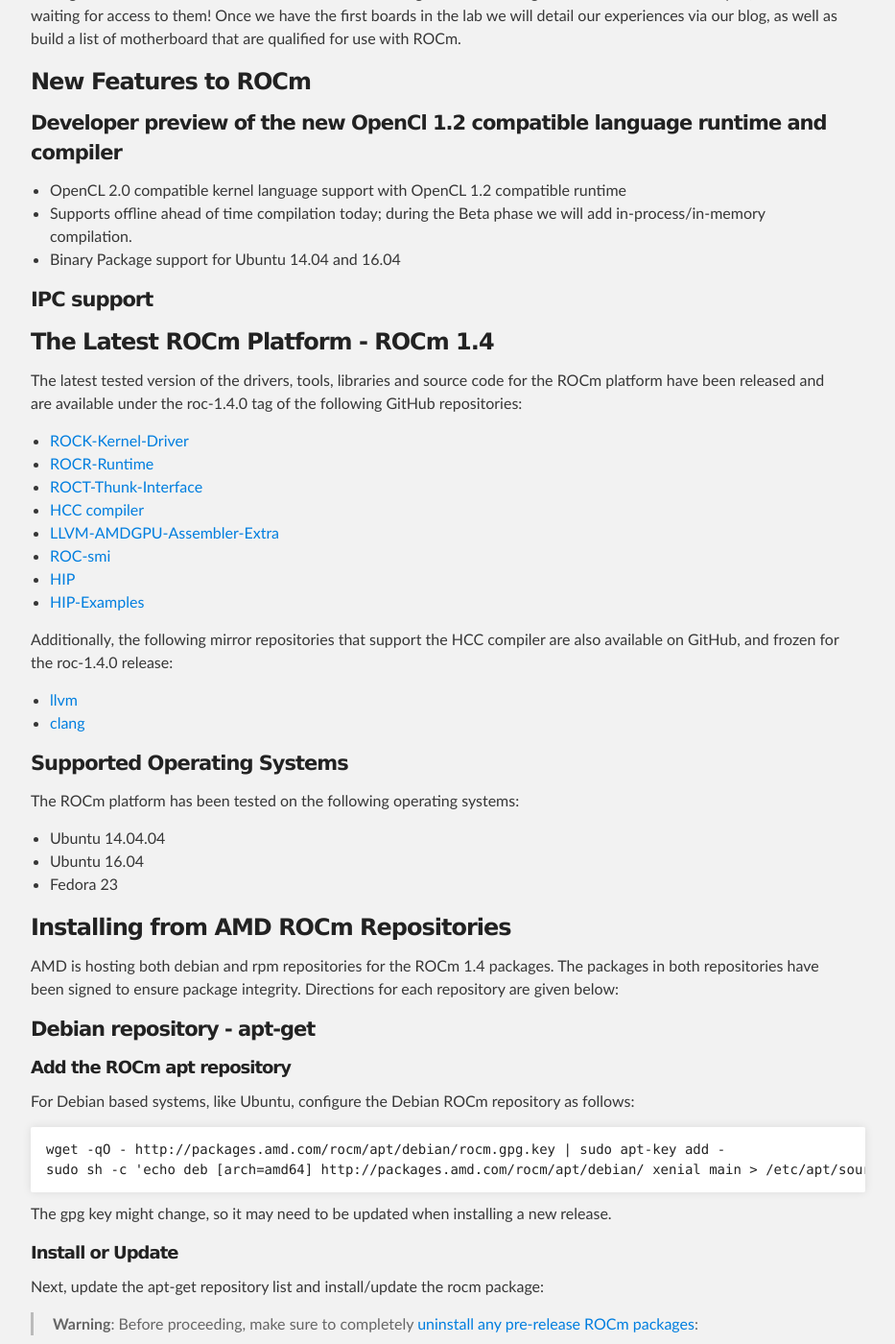
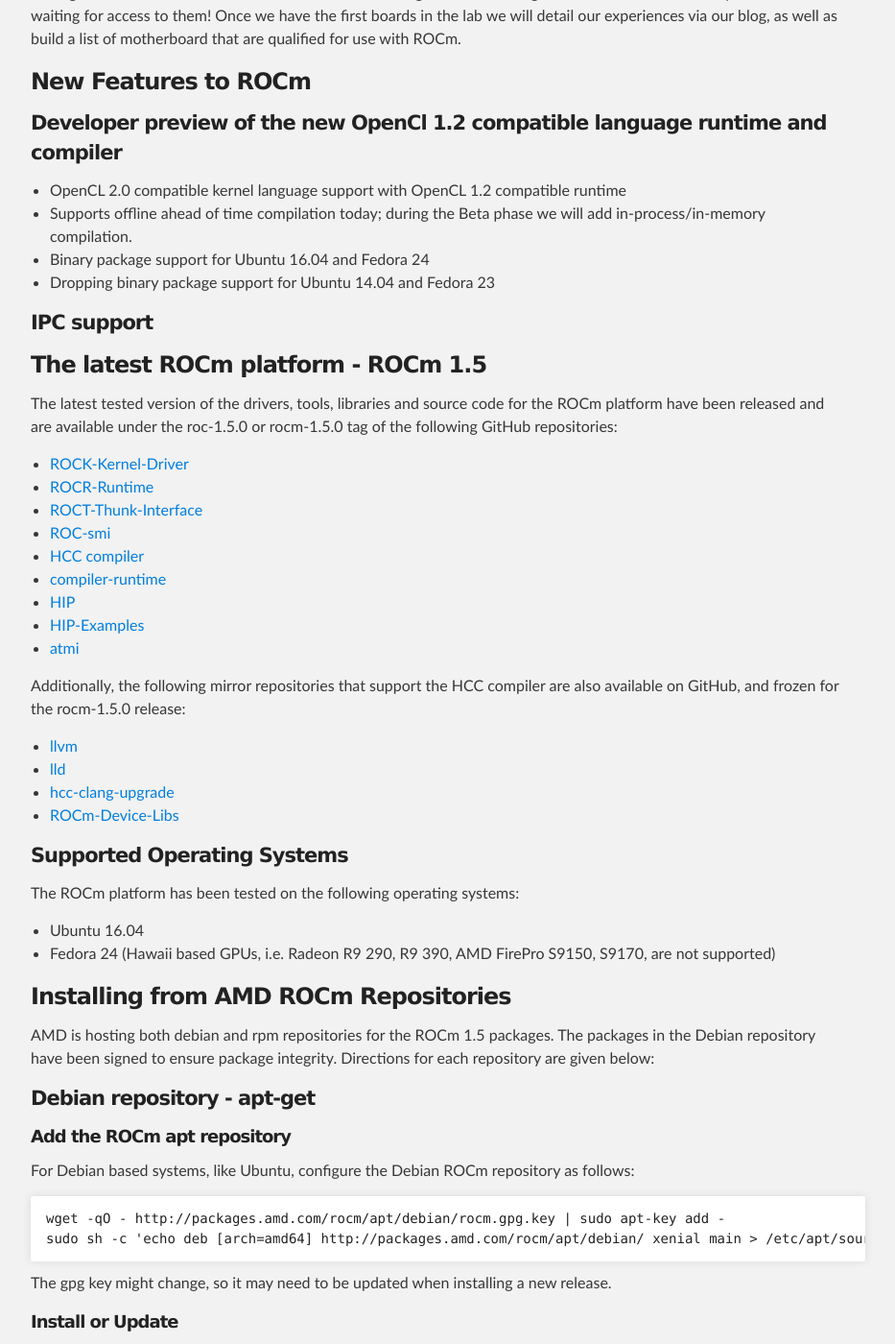
Before and after one commit to ROCm/ROCm.github.io, a Jekyll site: the page built from install.md, in a window 1280 px wide and 1400 px high, scrolled down 1880 px. Shown: the whole window at 96% size, without its empty margins (183-1116 px from the left). Built offline with Jekyll 4.4.1, drawn with Linux system fonts in a browser that asks for light colours; some of the changed text lies outside the part shown.

Commit message:
ROCm 1.5 Updates

````diff
--- a/install.md
+++ b/install.md
@@ -48,11 +48,10 @@
 Current CPUs which support PCIe Gen3 + PCIe Atomics are:
   * Intel Xeon E5 v3 or newer CPUs;
   * Intel Xeon E3 v3 or newer CPUs;
-  * Intel Core i7 v3, Core i5 v3, Core i3 v3 or newer CPUs (i.e. Haswell family
-  or newer).
+  * Intel Core i7 v3, Core i5 v3, Core i3 v3 or newer CPUs (i.e. Haswell family or newer).
+  * AMD Ryzen CPUs;
 
 Upcoming CPUs which will support PCIe Gen3 + PCIe Atomics are:
-  * AMD Ryzen CPUs;
   * AMD Naples Server CPUs;
   * Cavium Thunder X Server Processor.
 
@@ -95,40 +94,43 @@
    runtime
  * Supports offline ahead of time compilation today;
    during the Beta phase we will add in-process/in-memory compilation.
- * Binary Package support for Ubuntu 14.04 and 16.04
+ * Binary package support for Ubuntu 16.04 and Fedora 24
+ * Dropping binary package support for Ubuntu 14.04 and Fedora 23
 
 #### IPC support
 
-### The Latest ROCm Platform - ROCm 1.4
+### The latest ROCm platform - ROCm 1.5
 The latest tested version of the drivers, tools, libraries and source code for
-the ROCm platform have been released and are available under the roc-1.4.0 tag
+the ROCm platform have been released and are available under the roc-1.5.0 or rocm-1.5.0 tag
 of the following GitHub repositories:
 
-* [ROCK-Kernel-Driver](https://github.com/RadeonOpenCompute/ROCK-Kernel-Driver/tree/roc-1.4.0)
-* [ROCR-Runtime](https://github.com/RadeonOpenCompute/ROCR-Runtime/tree/roc-1.4.0)
-* [ROCT-Thunk-Interface](https://github.com/RadeonOpenCompute/ROCT-Thunk-Interface/tree/roc-1.4.0)
-* [HCC compiler](https://github.com/RadeonOpenCompute/hcc/tree/roc-1.4.x)
-* [LLVM-AMDGPU-Assembler-Extra](https://github.com/RadeonOpenCompute/LLVM-AMDGPU-Assembler-Extra/tree/roc-1.4.x)
-* [ROC-smi](https://github.com/RadeonOpenCompute/ROC-smi/tree/roc-1.4.x)
-* [HIP](https://github.com/GPUOpen-ProfessionalCompute-Tools/HIP)
-* [HIP-Examples](https://github.com/GPUOpen-ProfessionalCompute-Tools/HIP-Examples)
+* [ROCK-Kernel-Driver](https://github.com/RadeonOpenCompute/ROCK-Kernel-Driver/tree/roc-1.5.0)
+* [ROCR-Runtime](https://github.com/RadeonOpenCompute/ROCR-Runtime/tree/roc-1.5.0)
+* [ROCT-Thunk-Interface](https://github.com/RadeonOpenCompute/ROCT-Thunk-Interface/tree/roc-1.5.0)
+* [ROC-smi](https://github.com/RadeonOpenCompute/ROC-smi/tree/roc-1.5.0)
+* [HCC compiler](https://github.com/RadeonOpenCompute/hcc/tree/rocm-1.5.0)
+* [compiler-runtime](https://github.com/RadeonOpenCompute/compiler-rt/tree/rocm-1.5.0)
+* [HIP](https://github.com/GPUOpen-ProfessionalCompute-Tools/HIP/tree/roc-1.5.0)
+* [HIP-Examples](https://github.com/GPUOpen-ProfessionalCompute-Tools/HIP-Examples/tree/roc-1.5.0)
+* [atmi](https://github.com/RadeonOpenCompute/atmi/tree/0.3.7)
 
 Additionally, the following mirror repositories that support the HCC compiler
-are also available on GitHub, and frozen for the roc-1.4.0 release:
+are also available on GitHub, and frozen for the rocm-1.5.0 release:
 
-* [llvm](https://github.com/RadeonOpenCompute/llvm/tree/roc-1.4.x)
-* [clang](https://github.com/RadeonOpenCompute/clang/tree/roc-1.4.x)
+* [llvm](https://github.com/RadeonOpenCompute/llvm/tree/rocm-1.5.0)
+* [lld](https://github.com/RadeonOpenCompute/lld/tree/rocm-1.5.0)
+* [hcc-clang-upgrade](https://github.com/RadeonOpenCompute/hcc-clang-upgrade/tree/rocm-1.5.0)
+* [ROCm-Device-Libs](https://github.com/RadeonOpenCompute/ROCm-Device-Libs/tree/rocm-1.5.0)
 
 #### Supported Operating Systems
 
 The ROCm platform has been tested on the following operating systems:
- * Ubuntu 14.04.04
  * Ubuntu 16.04
- * Fedora 23
+ * Fedora 24 (Hawaii based GPUs, i.e. Radeon R9 290, R9 390, AMD FirePro S9150, S9170, are not supported)
 
 ### Installing from AMD ROCm Repositories
-AMD is hosting both debian and rpm repositories for the ROCm 1.4 packages. The
-packages in both repositories have been signed to ensure package integrity.
+AMD is hosting both debian and rpm repositories for the ROCm 1.5 packages. The
+packages in the Debian repository have been signed to ensure package integrity.
 Directions for each repository are given below:
 
 #### Debian repository - apt-get
@@ -166,20 +168,21 @@
 
 We recommend you [verify your installation](https://github.com/RadeonOpenCompute/ROCm#verify-installation) to make sure everything completed successfully.
 
-#### To intall ROCm with Developer Preview of OpenCL
+#### To install ROCm with Developer Preview of OpenCL
 
-##### Start by following the istruction of installing ROCm with Debian Repository:
+##### Start by following the instruction of installing ROCm with Debian repository:
 
- at the step "sudo apt-get install rocm" replace it with
+ at the step "sudo apt-get install rocm" replace it with:
 
  ```shell
  sudo apt-get install rocm opencl-rocm
  ```
- or, if you would like the OpenCL header files,
 
-  ```shell
+ To install the development kit for OpenCL, which includes the OpenCL header files, execute this installation command instead:
+
+ ```shell
  sudo apt-get install rocm opencl-rocm-dev
- ```
+  ```
 
  Then follow the direction for Debian Repository
 
@@ -255,13 +258,16 @@
 sudo dnf install rocm
 ```
 
-As with the debian packages, it is possible to install rocm-dev or rocm-kernel
-individually. To uninstall the packages execute:
+As with the debian packages, it is possible to install rocm-dev individually.
+To uninstall the packages execute:
 
 ```shell
 sudo dnf remove rocm
 ```
-#### Manual installation steps for Fedora 23
+
+Just like Ubuntu installs, the ROCm kernel must be the default kernel used at boot time.
+
+#### Manual installation steps for Fedora
 
 A fully functional Fedora installation requires a few manual steps to properly
 setup, including:
@@ -287,14 +293,13 @@
 made available in the following packages:
 
 *  hsa-ext-rocr-dev
-*  OpenCL Developer Preview for version 1.4 is closed source (applies only to
    this release).
 
 ### Getting ROCm Source Code
-Modifications can be made to the ROCm 1.4 components by modifying the open
+Modifications can be made to the ROCm 1.5 components by modifying the open
 source code base and rebuilding the components. Source code can be cloned from
 each of the GitHub repositories using git, or users can use the repo command
-and the ROCm 1.4 manifest file to download the entire ROCm 1.4 source code.
+and the ROCm 1.5 manifest file to download the entire ROCm 1.5 source code.
 
 #### Installing repo
 Google's repo tool allows you to manage multiple git repositories
@@ -309,12 +314,12 @@
 #### Cloning the code
 ```shell
 mkdir ROCm && cd ROCm
-repo init -u https://github.com/RadeonOpenCompute/ROCm.git -b roc-1.4.0
+repo init -u https://github.com/RadeonOpenCompute/ROCm.git -b roc-1.5.0
 repo sync
 ```
 
 These series of commands will pull all of the open source code associated with
-the ROCm 1.4 release.
+the ROCm 1.5 release.
 
 * OpenCL Runtime and Compiler will be submitted to the Khronos Groupm, prior to
   the final release, for conformance testing.
````
